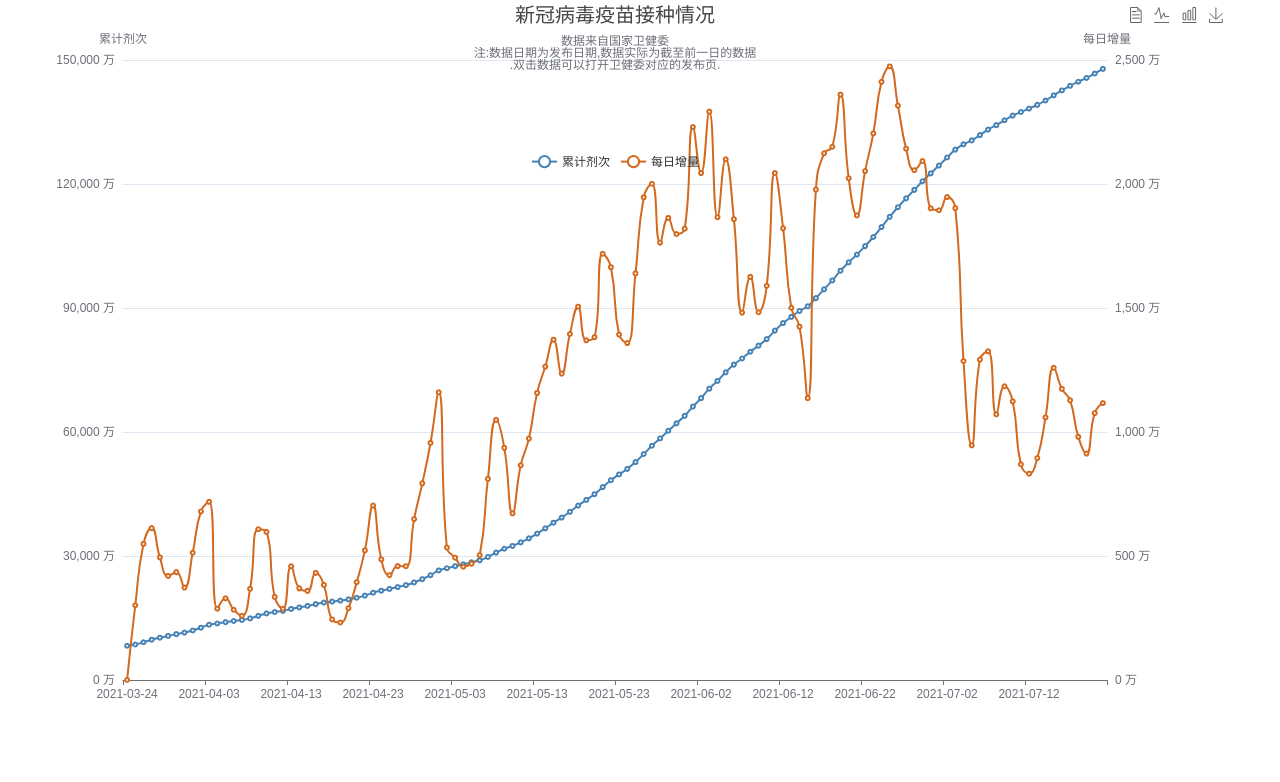
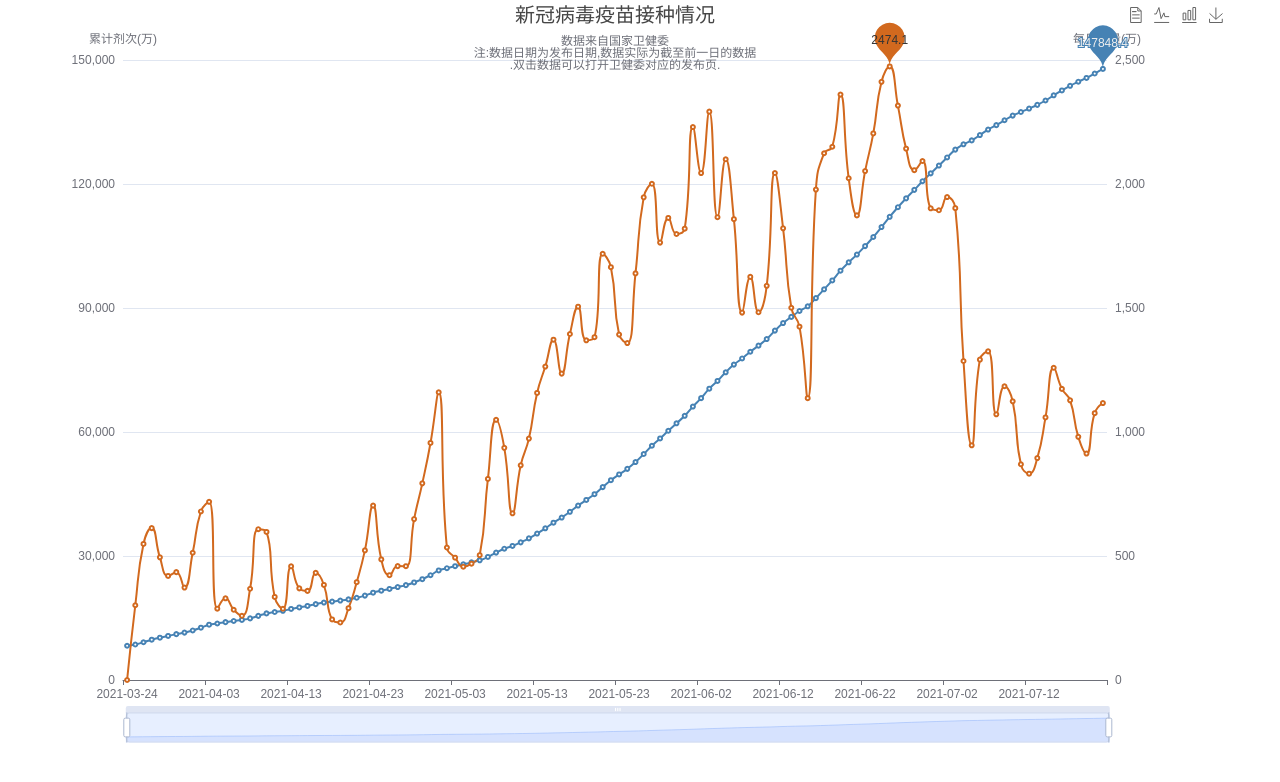
Before and after one commit to KeyPJ/covid-vaccine-cn, a React (Create React App) app: page / in a window 1280 px wide. Shown: the top 782 px of the page. Built offline with nearby package versions, Linux system fonts and the light colour scheme.

Commit message:
Update echarts

```diff
--- a/src/App.tsx
+++ b/src/App.tsx
@@ -47,7 +47,7 @@ function App() {
             }
         },
         legend: {
-            data: ['累计剂次', '每日增量'],
+            data: ['累计剂次(万)', '每日增量(万)'],
             top: "20%"
         },
         xAxis: [
@@ -62,22 +62,22 @@ function App() {
         yAxis: [
             {
                 type: 'value',
-                name: '累计剂次',
+                name: '累计剂次(万)',
                 min: 0,
                 max: data.ySumMax,
                 interval: ySumInterval,
                 axisLabel: {
-                    formatter: '{value} 万'
+                    formatter: '{value}'
                 }
             },
             {
                 type: 'value',
-                name: '每日增量',
+                name: '每日增量(万)',
                 min: 0,
                 max: data.yIncrementMax,
                 interval: yIncrementInterval,
                 axisLabel: {
-                    formatter: '{value} 万'
+                    formatter: '{value}'
                 }
             }
         ],
@@ -88,6 +88,11 @@ function App() {
                 data: data.ySumData,
                 color: ['#4682B4'],
                 smooth: true,
+                markPoint:{
+                    data:[
+                        {name:"最大值",type:"max"}
+                    ]
+                },
             },
             {
                 name: '每日增量',
@@ -96,6 +101,18 @@ function App() {
                 data: data.yIncrementData,
                 color: ['#D2691E'],
                 smooth: true,
+                markPoint:{
+                    data:[
+                        {name:"最大值",type:"max"}
+                    ]
+                },
+            }
+        ],
+        dataZoom: [
+            {
+                type: 'slider',
+                start: 0,
+                end: 100,
             }
         ]
     };
@@ -131,11 +148,11 @@ function App() {
     const winSize = useWinSize();
     const {width, height} = winSize;
 
-    function dblclick(params: any) {
+    const dblclick = (params: any) => {
         const {dataIndex} = params;
         const url = data.urls[dataIndex];
         window.open(url, "_blank")
-    }
+    };
 
     const onEvents = {
         'dblclick': dblclick
```
